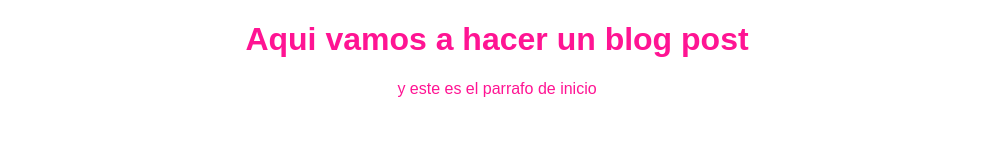
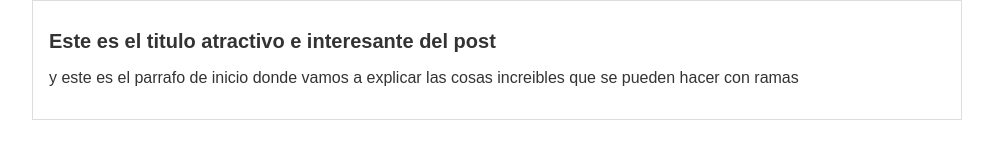
Before and after one commit to jimmyalexander/hyperBl, a website: page src/index.html in a window 1280 px wide. Shown: the whole page, without its empty margins (143-1136 px from the left). Drawn offline with Linux system fonts and the light colour scheme.

Commit message:
Commit al master del blogpost en su version mas reciente

```diff
--- a/src/css/estilos.css
+++ b/src/css/estilos.css
@@ -1,5 +1,20 @@
 body{
-  color: deeppink;
+  color: #333;
   text-align: center;
   font-family: "Arial";
+  font-size: 16px;
+  margin: 0;
+  padding: 0
 }
+#container{
+  width: 70%;
+  padding: 1em;
+  text-align:left;
+  border: 1px solid #DDD;
+  margin: 0 auto;
+}
+
+#container h1{
+  font-size:20px;
+
+}
--- a/src/index.html
+++ b/src/index.html
@@ -8,10 +8,19 @@
   <title>GIT y GUTHUB</title>
 </head>
 <body>
-  <h1>Aqui vamos a hacer un blog post</h1>
+  <div id="container">
+    <div id="post">
+      <h1>
+        Este es el titulo atractivo
+         e interesante del post
+      </h1>
 
-  <p>y este es el parrafo de inicio</p>
+      <p>y este es el parrafo de inicio donde vamos a explicar
+        las cosas increibles que se pueden hacer con ramas
+      </p>
 
+    </div>
+  </div>
   <script src="index.js"></script>
 </body>
 </html>
```
